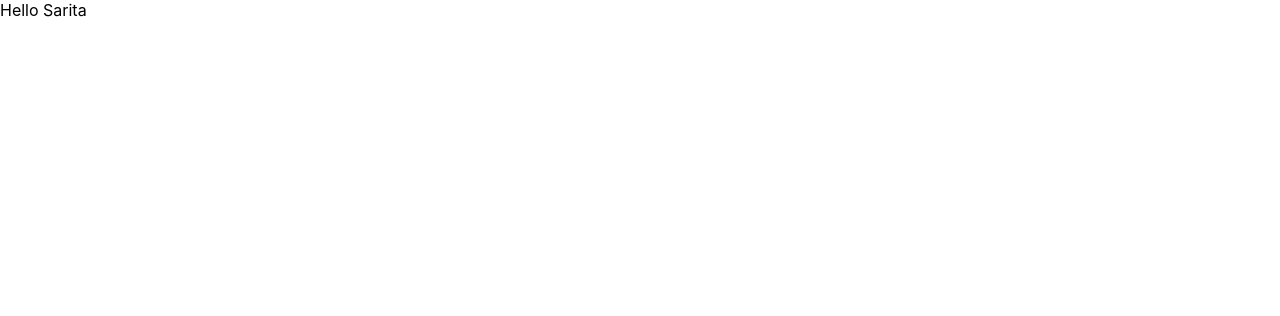
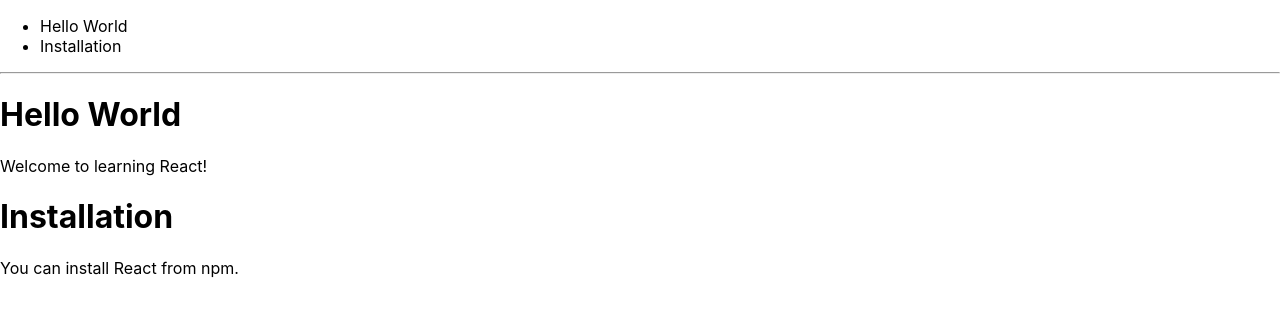
Before and after one commit to reactjs-example/hello-world, a React (Create React App) app: page / in a window 1280 px wide. Shown: the top 316 px of the page. Built offline with nearby package versions, Linux system fonts and the light colour scheme.

Commit message:
added list keys

```diff
--- /dev/null
+++ b/src/extracting-list.js
@@ -0,0 +1,95 @@
+function ListItems(props) {
+    const values = props.value;
+
+    return (
+        <li>
+            {values}
+        </li>
+    );
+}
+
+function NumberList(props) {
+    const numbers = props.numbers;
+
+    const numberList = numbers.map(
+        (number) => {
+            <li key={number.toString()}>
+                {numbers}
+            </li>
+            // <ListItems key={number.toSting()} values={numbers}></ListItems>
+        }
+    );
+}
+
+function Blog(props) {
+    const posts = props.posts;
+
+
+    console.log(posts);
+    const sidebar = (
+        <ul>
+            {props.posts.map((post) =>
+
+                <li key={post.id}>
+                    {post.title}
+                    {console.log(post.title)}
+                </li>
+
+            )
+            }
+        </ul>)
+
+    console.log(sidebar);
+
+
+
+
+    const cont = props.posts.map(
+        (post) =>
+            <div key={post.id}>
+                <h1>{post.title}</h1>
+                <p>{post.content}</p>
+            </div>
+
+    );
+
+
+    return (
+        <div>
+            {sidebar}
+            <hr />
+            {cont}
+        </div>
+    );
+}
+
+
+/*
+
+function Blog(props) {
+    const sidebar = (
+      <ul>
+        {props.posts.map((post) =>
+          <li key={post.id}>
+            {post.title}
+          </li>
+        )}
+      </ul>
+    );
+    const content = props.posts.map((post) =>
+      <div key={post.id}>
+        <h3>{post.title}</h3>
+        <p>{post.content}</p>
+      </div>
+    );
+    return (
+      <div>
+        {sidebar}
+        <hr />
+        {content}
+      </div>
+    );
+  }
+*/
+
+export default Blog
--- a/src/index.js
+++ b/src/index.js
@@ -11,6 +11,9 @@
 import LoggingButton from './render';
 import Greeting from './cinditional-rendering';
 import AppCon from './conditional-rendering2';
+import NumberList from './list-keys';
+import ListItems from './extracting-list';
+import Blog from './extracting-list';
 
 // ReactDOM.render(
 //   <React.StrictMode>
@@ -47,9 +50,37 @@
   //   document.getElementById("root")
   //   );
 
-  ReactDOM.render(<AppCon/>,
-    document.getElementById("root")
+  // ReactDOM.render(<AppCon/>,
+  //   document.getElementById("root")
+  //   );
+
+  // ReactDOM.render(<div><NumberList numbers={[1,2]}/> <NumberList numbers={[100,200]}/></div>,
+  //   document.getElementById("root")
+  //   );
+
+  // ReactDOM.render(<div><ListItems value={[1,2]}/> <ListItems value={[100,200]}/></div>,
+  //   document.getElementById("root")
+  //   );
+
+    // ReactDOM.render(<div><NumberList numbers={[1,2,3]}/> <NumberList numbers={[100,200,300]}/></div>,
+    //   document.getElementById("root")
+    //   );
+
+    const posts = [
+      {id: 1, title: 'Hello World', content: 'Welcome to learning React!'},
+      {id: 2, title: 'Installation', content: 'You can install React from npm.'}
+    ];
+
+    ReactDOM.render(
+      <Blog posts={posts}/>,
+      document.getElementById('root')
     );
+
+    // ReactDOM.render(<div><Blog posts={[ {id: 1, title: 'Hello World', content: 'Welcome to learning React!'},
+    // {id: 2, title: 'Installation', content: 'You can install React from npm.'}]}/> </div>,
+    //   document.getElementById("root")
+    //   );
+
 
 // If you want to start measuring performance in your app, pass a function
 // to log results (for example: reportWebVitals(console.log))
--- /dev/null
+++ b/src/list-keys.js
@@ -0,0 +1,27 @@
+import { render } from "@testing-library/react";
+
+function NumberList(props){
+    // const numbers = props.numbers;//[1, 2, 3, 4, 5];
+
+    // //const doubled = numbers.map((number) => number * 2);
+    // //return (doubled);
+
+    // const listItems= numbers.map((number,i)=>{return <li key>={number} - {i}</li>});
+    // console.log(listItems);
+    // return <ul>{listItems}</ul>;
+    //return listItems;
+
+    //key-you can use the input data id as key or you can use the index(i) as a key.
+    const numbers = props.numbers;
+    const listItems = numbers.map((number,i) =>
+      <li key={number}>
+        {number} - {i}
+      </li>
+    );
+    return (
+      <ul>{listItems}</ul>
+    );
+
+}
+
+export default NumberList
```
